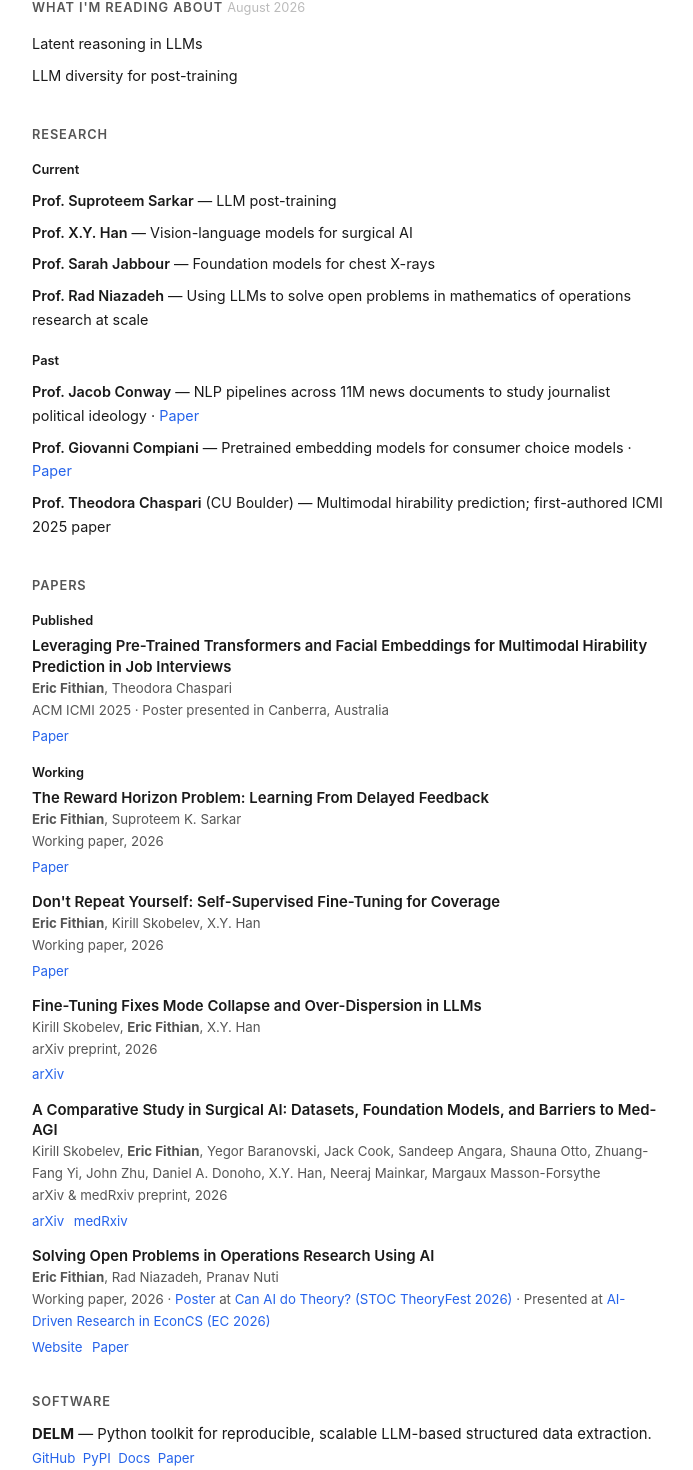
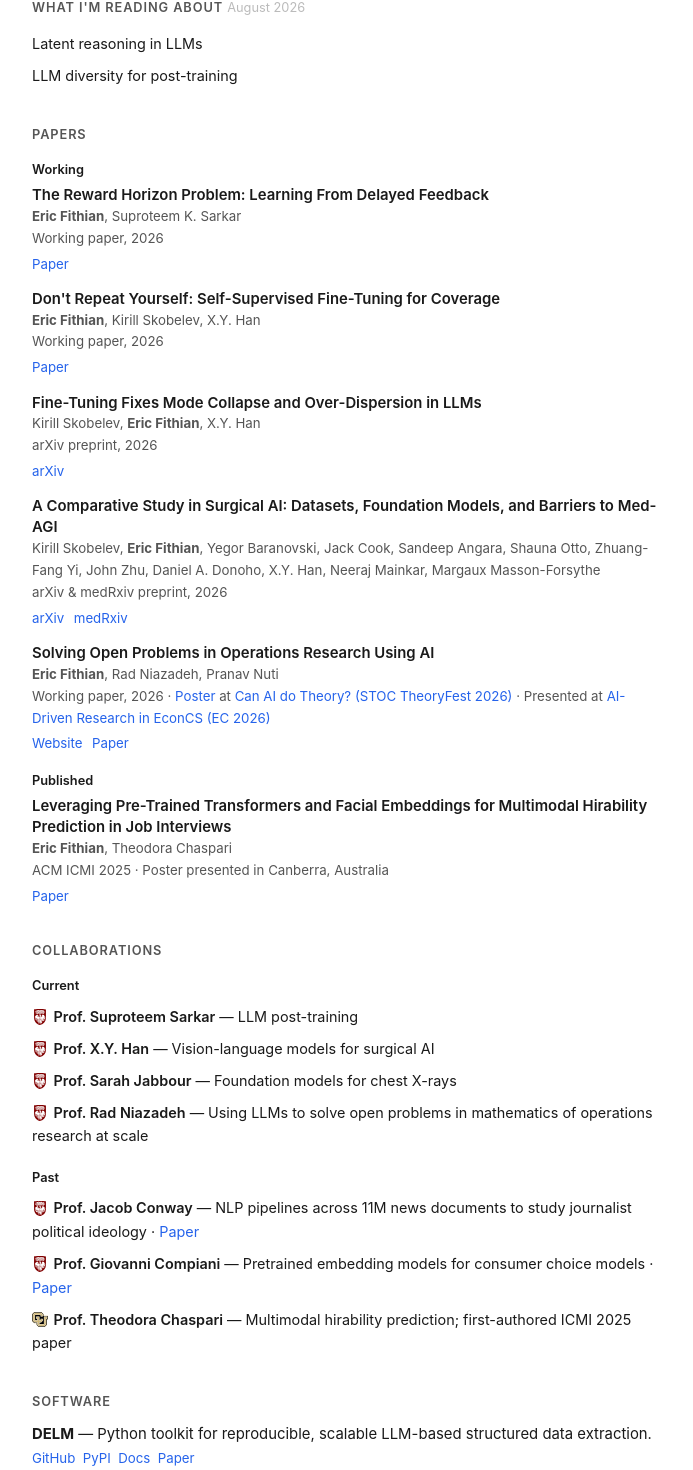
Before and after one commit to Eric-Fithian/personal-website, a React (Vite) app: page / in a window 1280 px wide. Shown: the part 357-1827 px from the top of the page, without its empty margins (292-985 px from the left). Built offline with nearby package versions, Linux system fonts and the light colour scheme.

Commit message:
Move Papers above the professors list with working papers first, rename that list to Collaborations, and mark each professor with their university's logo.

```diff
--- a/src/App.css
+++ b/src/App.css
@@ -151,6 +151,14 @@ section li {
 
 .plain-list .prof {
   font-weight: 600;
+}
+
+.school-logo {
+  height: 1.1em;
+  width: 1.1em;
+  object-fit: contain;
+  vertical-align: -0.2em;
+  margin-right: 0.4em;
 }
 
 .software-links {
--- a/src/App.jsx
+++ b/src/App.jsx
@@ -1,6 +1,8 @@
 import { useEffect, useRef } from "react";
 import "./App.css";
 import headshotImage from "./assets/headshot.jpg";
+import uchicagoLogo from "./assets/logos/uchicago.svg";
+import cuBoulderLogo from "./assets/logos/cu-boulder.svg";
 import cartPolePolicy from "./assets/cartpole_policy.json";
 import cartPoleConfig from "../config/cartpole_config.json";
 
@@ -431,35 +433,7 @@ function App() {
         </section>
 
         <section>
-          <h2>Research</h2>
-          <div className="sub-label">Current</div>
-          <ul className="plain-list">
-            <li><span className="prof">Prof. Suproteem Sarkar</span> — LLM post-training</li>
-            <li><span className="prof">Prof. X.Y. Han</span> — Vision-language models for surgical AI</li>
-            <li><span className="prof">Prof. Sarah Jabbour</span> — Foundation models for chest X-rays</li>
-            <li><span className="prof">Prof. Rad Niazadeh</span> — Using LLMs to solve open problems in mathematics of operations research at scale</li>
-          </ul>
-
-          <div className="sub-label">Past</div>
-          <ul className="plain-list">
-            <li><span className="prof">Prof. Jacob Conway</span> — NLP pipelines across 11M news documents to study journalist political ideology ·{" "}
-              <a href="https://jacob-conway.com/pdfs/journalist_ideology.pdf" target="_blank" rel="noopener noreferrer">Paper</a></li>
-            <li><span className="prof">Prof. Giovanni Compiani</span> — Pretrained embedding models for consumer choice models ·{" "}
-              <a href="https://giovannicompiani.com/documents/demand-estimation-with-text-and-images.pdf" target="_blank" rel="noopener noreferrer">Paper</a></li>
-            <li><span className="prof">Prof. Theodora Chaspari</span> (CU Boulder) — Multimodal hirability prediction; first-authored ICMI 2025 paper</li>
-          </ul>
-        </section>
-
-        <section>
           <h2>Papers</h2>
-          <div className="sub-label">Published</div>
-          <div className="pub-entry">
-            <div className="pub-title">Leveraging Pre-Trained Transformers and Facial Embeddings for Multimodal Hirability Prediction in Job Interviews</div>
-            <div className="pub-authors"><strong>Eric Fithian</strong>, Theodora Chaspari</div>
-            <div className="pub-meta">ACM ICMI 2025 · Poster presented in Canberra, Australia</div>
-            <div className="pub-links"><a href="https://doi.org/10.1145/3716553.3750757" target="_blank" rel="noopener noreferrer">Paper</a></div>
-          </div>
-
           <div className="sub-label">Working</div>
           <div className="pub-entry">
             <div className="pub-title">The Reward Horizon Problem: Learning From Delayed Feedback</div>
@@ -517,6 +491,33 @@ function App() {
             </div>
           </div>
 
+          <div className="sub-label">Published</div>
+          <div className="pub-entry">
+            <div className="pub-title">Leveraging Pre-Trained Transformers and Facial Embeddings for Multimodal Hirability Prediction in Job Interviews</div>
+            <div className="pub-authors"><strong>Eric Fithian</strong>, Theodora Chaspari</div>
+            <div className="pub-meta">ACM ICMI 2025 · Poster presented in Canberra, Australia</div>
+            <div className="pub-links"><a href="https://doi.org/10.1145/3716553.3750757" target="_blank" rel="noopener noreferrer">Paper</a></div>
+          </div>
+        </section>
+
+        <section>
+          <h2>Collaborations</h2>
+          <div className="sub-label">Current</div>
+          <ul className="plain-list">
+            <li><img className="school-logo" src={uchicagoLogo} alt="University of Chicago" title="University of Chicago" /><span className="prof">Prof. Suproteem Sarkar</span> — LLM post-training</li>
+            <li><img className="school-logo" src={uchicagoLogo} alt="University of Chicago" title="University of Chicago" /><span className="prof">Prof. X.Y. Han</span> — Vision-language models for surgical AI</li>
+            <li><img className="school-logo" src={uchicagoLogo} alt="University of Chicago" title="University of Chicago" /><span className="prof">Prof. Sarah Jabbour</span> — Foundation models for chest X-rays</li>
+            <li><img className="school-logo" src={uchicagoLogo} alt="University of Chicago" title="University of Chicago" /><span className="prof">Prof. Rad Niazadeh</span> — Using LLMs to solve open problems in mathematics of operations research at scale</li>
+          </ul>
+
+          <div className="sub-label">Past</div>
+          <ul className="plain-list">
+            <li><img className="school-logo" src={uchicagoLogo} alt="University of Chicago" title="University of Chicago" /><span className="prof">Prof. Jacob Conway</span> — NLP pipelines across 11M news documents to study journalist political ideology ·{" "}
+              <a href="https://jacob-conway.com/pdfs/journalist_ideology.pdf" target="_blank" rel="noopener noreferrer">Paper</a></li>
+            <li><img className="school-logo" src={uchicagoLogo} alt="University of Chicago" title="University of Chicago" /><span className="prof">Prof. Giovanni Compiani</span> — Pretrained embedding models for consumer choice models ·{" "}
+              <a href="https://giovannicompiani.com/documents/demand-estimation-with-text-and-images.pdf" target="_blank" rel="noopener noreferrer">Paper</a></li>
+            <li><img className="school-logo" src={cuBoulderLogo} alt="University of Colorado Boulder" title="University of Colorado Boulder" /><span className="prof">Prof. Theodora Chaspari</span> — Multimodal hirability prediction; first-authored ICMI 2025 paper</li>
+          </ul>
         </section>
 
         <section>
```
Also changed, not shown: src/assets/logos/cu-boulder.svg (added), src/assets/logos/uchicago.svg (added).
